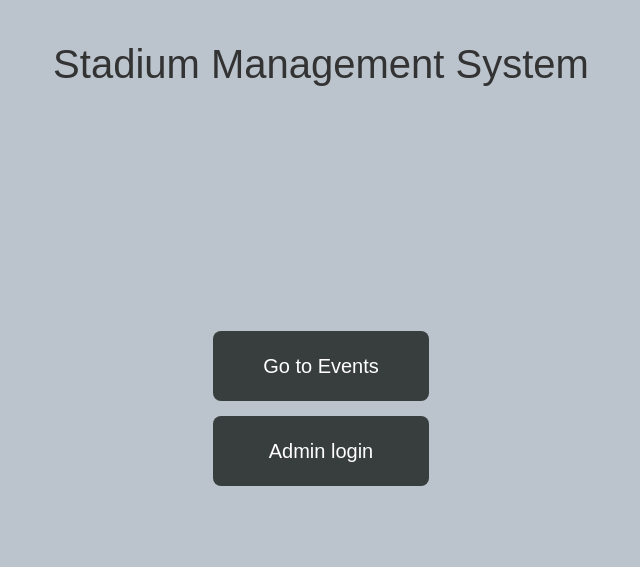
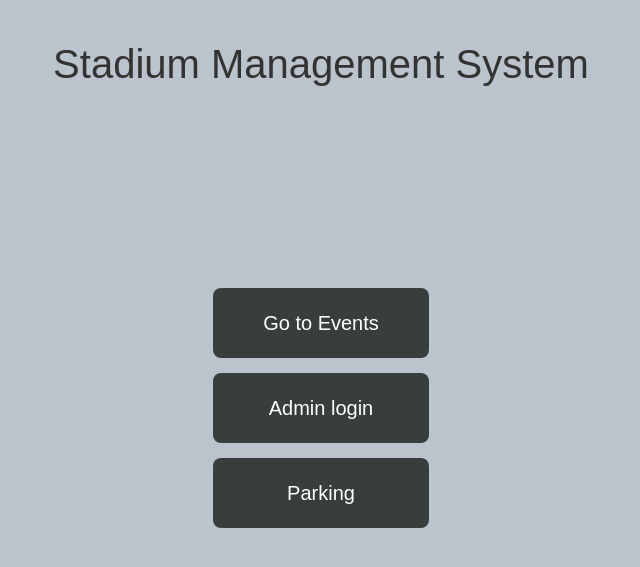
Before and after one commit to Arvinnooli/ArenaOps, a Flask app: page / in a window 1280 px wide. Shown: the top 567 px of the page, without its empty margins (319-959 px from the left). Run offline with Flask 3, Linux system fonts and the light colour scheme.

Commit message:
added button

```diff
--- a/app.py
+++ b/app.py
@@ -186,5 +186,6 @@ def login():
     return render_template('login.html')
 
 
+
 if __name__ == '__main__':
     app.run(debug=True)
--- a/templates/home.html
+++ b/templates/home.html
@@ -13,6 +13,9 @@
         <div class="button-box">
             <a href="/login">Admin login</a>
         </div>
+        <div class="button-box">
+            <a href="/parking">Parking</a>
+        </div>
     </div>
 </div>
 {% endblock %}
```
